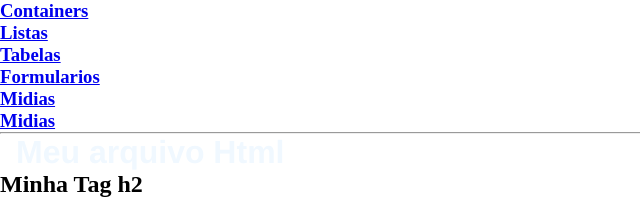
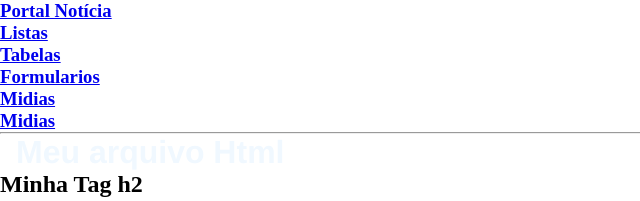
Before and after one commit to Lucassilva1010/Terafas_Ebac, a plain HTML site: page index.html in a window 1280 px wide. Shown: the top 201 px of the page, 0-640 px from the left. Drawn offline with Linux system fonts and the light colour scheme.

Commit message:
Renomeação dos links

```diff
--- a/index.html
+++ b/index.html
@@ -9,7 +9,7 @@
 </head>
 <body>
     <nav>
-<a href="containers.html"><h3>Containers</h3></a>
+<a href="portalNoticia.html"><h3>Portal Notícia </h3></a>
 <a href="listas.html"><h3>Listas</h3></a>
 <a href="tabelas.html"><h3>Tabelas</h3></a>
 <a href="formularios.html"><h3>Formularios</h3></a>
```
Also changed, not shown: portalNoticia.html (renamed from containers.html).
